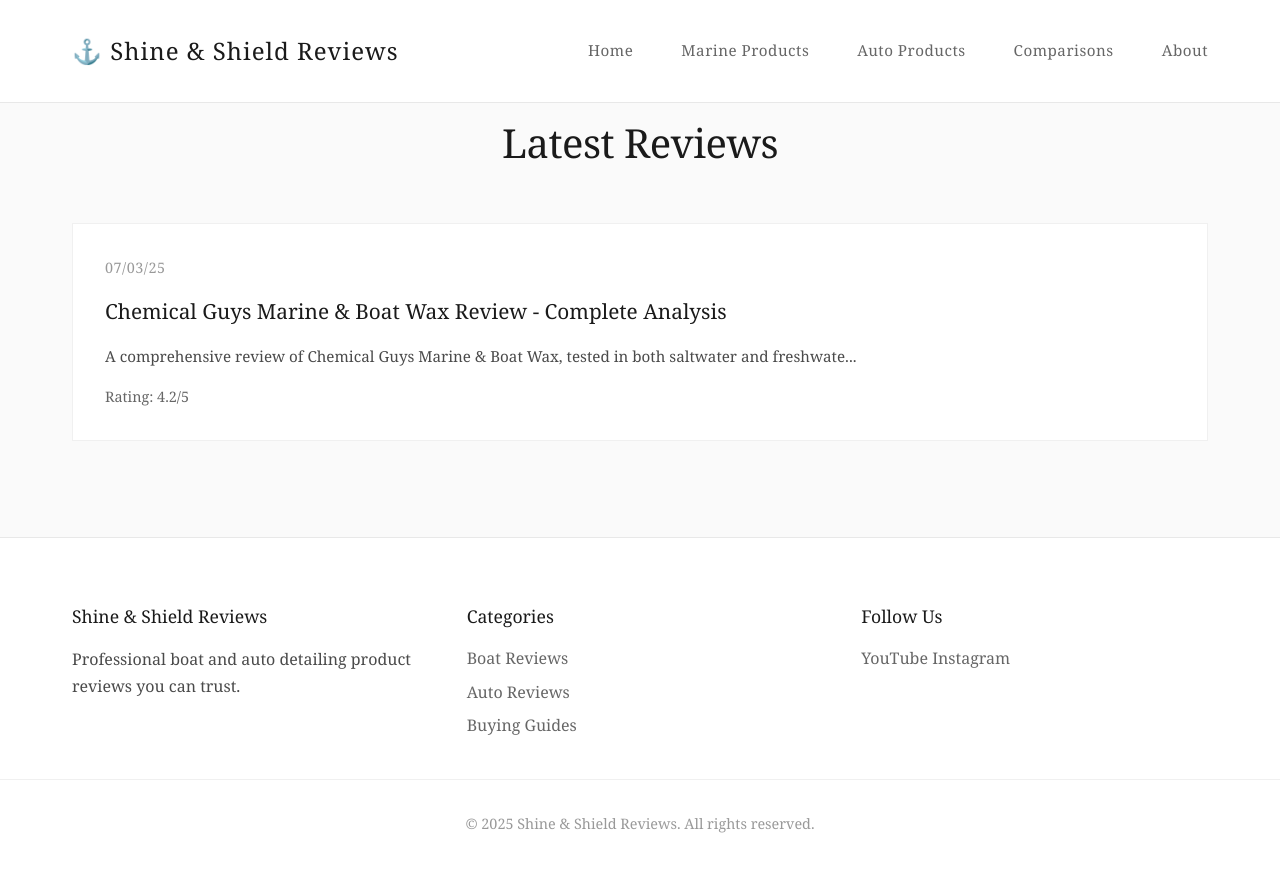
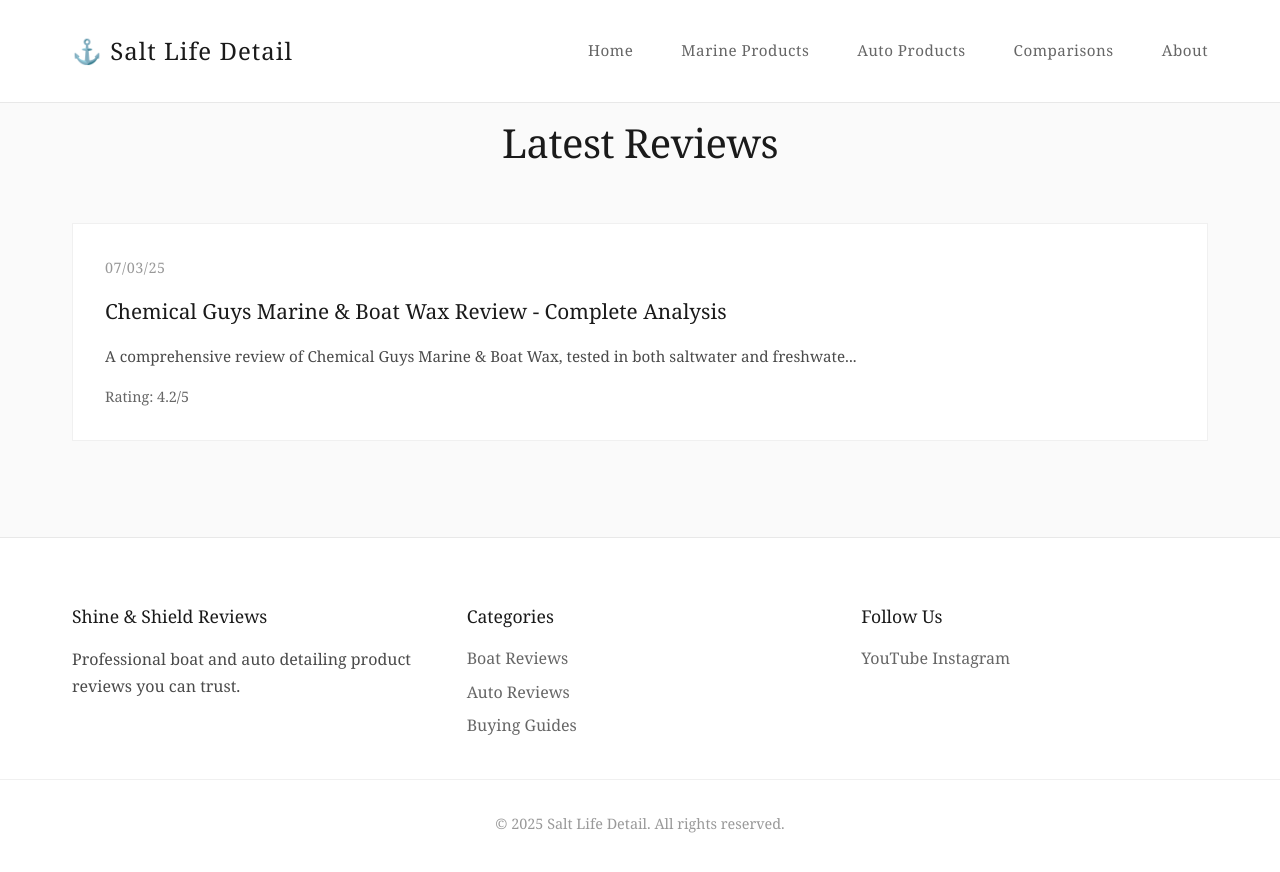
Before and after one commit to landwehr72/shine-shield-reviews.github.io, a Jekyll site: the page built from index.html, in a window 1280 px wide and 900 px high, scrolled down 1663 px. Shown: the top 872 px of the window. Built offline with Jekyll 4.4.1, drawn with Linux system fonts in a browser that asks for light colours.

Commit message:
Update _config.yml

```diff
--- a/_config.yml
+++ b/_config.yml
@@ -1,9 +1,11 @@
 # Site Settings
-title: "Shine & Shield Reviews"
-description: "Professional boat and auto detailing product reviews and comparisons"
-baseurl: "/shine-shield-reviews"
+title: "Salt Life Detail"
+description: "Honest boat and auto detailing product reviews from Florida's coast"
+baseurl: "/salt-life-detail"  # ← UPDATE THIS
 url: "https://landwehr72.github.io"
-author: "Shine & Shield Reviews"
+author: "Salt Life Detail"  # ← UPDATE THIS TOO
+
+# Rest of your config stays the same...
 
 # Build Settings
 markdown: kramdown
```
